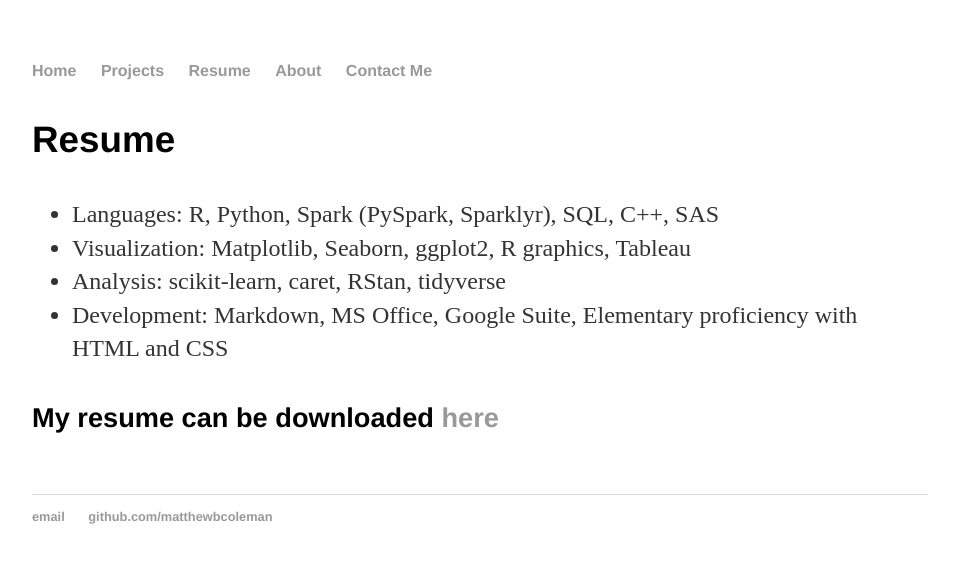
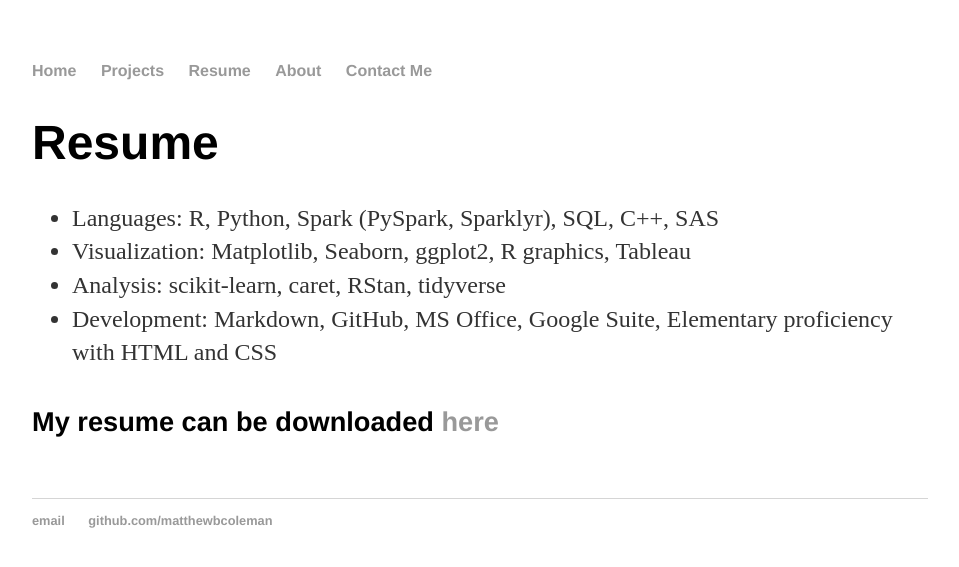
Before and after one commit to matthewbcoleman/matthewbcoleman.github.io, a Jekyll site: the page built from resume/index.html, in a window 1280 px wide. Shown: the top 567 px of the page, without its empty margins (160-1119 px from the left). Built offline with Jekyll 4.4.1, drawn with Linux system fonts in a browser that asks for light colours.

Commit message:
Update index.html

```diff
--- a/resume/index.html
+++ b/resume/index.html
@@ -4,12 +4,12 @@
 ---
 	<div class="resume">
 
-	 	<h3>Resume</h3>
+	 	<h1>Resume</h1>
 	 	<ul>
 	 		<li>Languages: R, Python, Spark (PySpark, Sparklyr), SQL, C++, SAS </li>
 	 		<li>Visualization: Matplotlib, Seaborn, ggplot2, R graphics, Tableau</li>
 	 		<li>Analysis: scikit-learn, caret, RStan, tidyverse </li>
-	 		<li>Development: Markdown, MS Office, Google Suite, Elementary proficiency with HTML and CSS</li>
+	 		<li>Development: Markdown, GitHub, MS Office, Google Suite, Elementary proficiency with HTML and CSS</li>
 	 	</ul>
 
 
```
